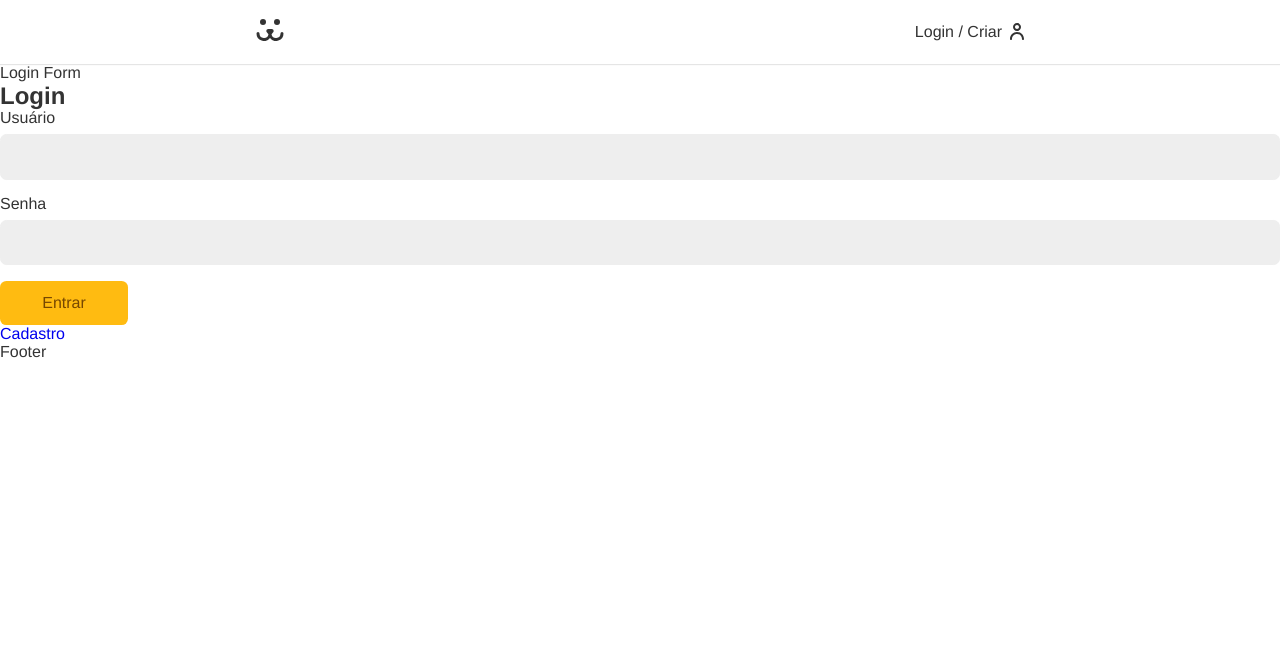
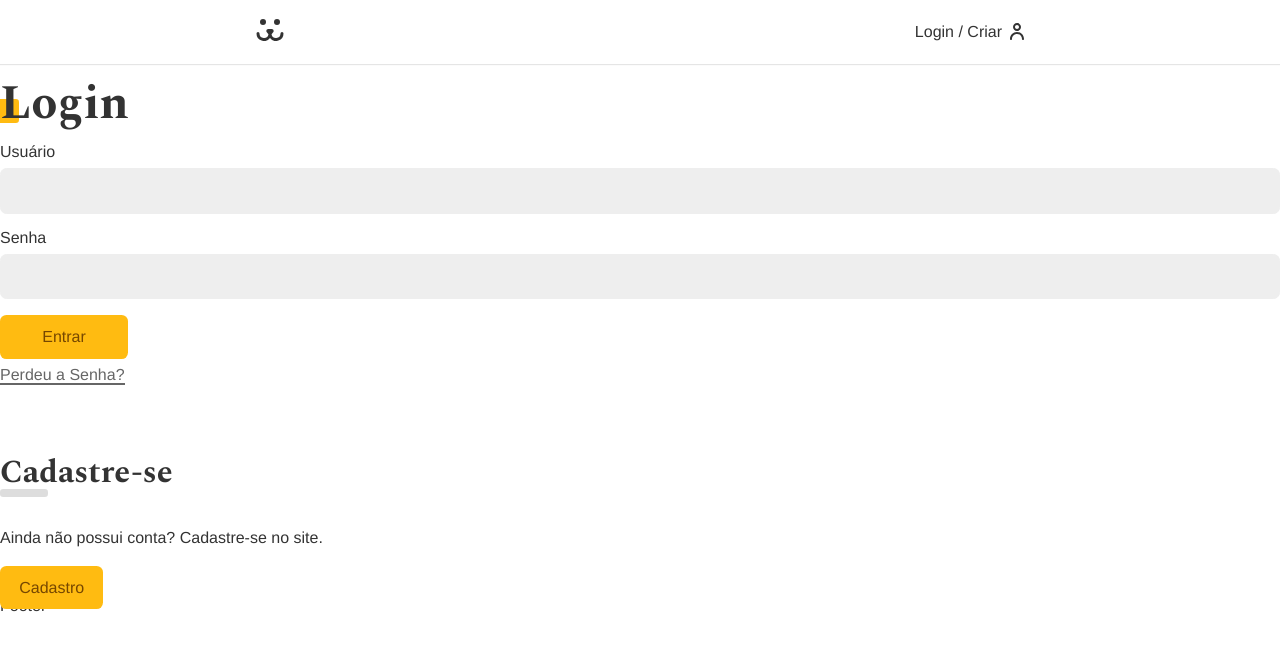
Before and after one commit to abdielmartins/dogsProject, a React (Create React App) app: page /login in a window 1280 px wide. Shown: the top 650 px of the page. Built offline with nearby package versions, Linux system fonts and the light colour scheme.

Commit message:
feat: styled forms

```diff
--- a/src/App.css
+++ b/src/App.css
@@ -1,3 +1,5 @@
+@import url("https://fonts.googleapis.com/css2?family=Spectral:wght@700&display=swap");
+
 * {
   box-sizing: border-box;
 }
@@ -7,7 +9,7 @@ body {
   margin: 0;
   color: #333;
   --type-first: Helvetica, Arial, sans-serif;
-  --type-second: "Spectral", Georgia;
+  --type-second: "Spectral", georgia;
   font-family: var(--type-first);
 }
 
@@ -41,6 +43,7 @@ input {
 
 a {
   text-decoration: none;
+  color: #333;
 }
 
 .container {
@@ -48,3 +51,38 @@ a {
   padding: 0 1rem;
   margin: 0 auto;
 }
+
+.title {
+  font-family: var(--type-second);
+  line-height: 1;
+  font-size: 3rem;
+  margin: 1rem 0;
+  position: relative;
+  z-index: 1;
+}
+
+.title::after {
+  content: "";
+  display: block;
+  width: 1.5rem;
+  height: 1.5rem;
+  background: #fb1;
+  position: absolute;
+  bottom: 5px;
+  left: -5px;
+  border-radius: 0.2rem;
+  z-index: -1;
+}
+
+.animeLeft {
+  opacity: 0;
+  transform: translateX(-20px);
+  animation: animeLeft 0.3s forwards;
+}
+
+@keyframes animeLeft {
+  to {
+    opacity: 1;
+    transform: initial;
+  }
+}
--- a/src/components/login/LoginForm.jsx
+++ b/src/components/login/LoginForm.jsx
@@ -5,6 +5,10 @@ import Input from "../forms/Input";
 import Button from "../forms/Button";
 import useForm from "../../hooks/useForm";
 import { UserContext } from "../../context/userContext";
+import Error from "../../helper/error";
+
+import styles from "./LoginForm.module.css";
+import stylesButton from "../forms/Button.module.css";
 
 const LoginForm = () => {
   const username = useForm();
@@ -21,10 +25,8 @@ const LoginForm = () => {
   }
 
   return (
-    <div>
-      <section>
-        Login Form
-        <h1>Login</h1>
+    <section className="animeLeft">
+      <h1 className="title">Login</h1>
       <form action="" onSubmit={handleSubmit}>
         <Input label="Usuário" type="text" name="username" {...username} />
         <Input label="Senha" type="password" name="password" {...password} />
@@ -33,11 +35,19 @@ const LoginForm = () => {
         ) : (
           <Button>Entrar</Button>
         )}
-          {error && <p>{error}</p>}
+        <Error error={error} />
       </form>
+      <Link className={styles.lost} to="/login/lost">
+        Perdeu a Senha?
+      </Link>
+      <div className={styles.signIn}>
+        <h2 className={styles.subTitle}>Cadastre-se</h2>
+        <p>Ainda não possui conta? Cadastre-se no site.</p>
+      </div>
+      <Link className={stylesButton.button} to="/login/create">
+        Cadastro
+      </Link>
     </section>
-      <Link to="/login/create">Cadastro</Link>
-    </div>
   );
 };
 
--- /dev/null
+++ b/src/components/login/LoginForm.module.css
@@ -0,0 +1,41 @@
+.form {
+  margin-bottom: 2rem;
+}
+
+.lost {
+  display: inline-block;
+  color: #666;
+  padding: 0.5rem 0;
+  line-height: 1;
+}
+
+.lost::after {
+  content: "";
+  height: 2px;
+  width: 100%;
+  background-color: currentColor;
+  display: block;
+}
+
+.signIn {
+  margin-top: 4rem;
+}
+
+.signIn p {
+  margin: 2rem 0;
+}
+
+.subTitle {
+  font-family: var(--type-second);
+  line-height: 1;
+  font-size: 2rem;
+}
+
+.subTitle::after {
+  content: "";
+  display: block;
+  background: #ddd;
+  height: 0.5rem;
+  width: 3rem;
+  border-radius: 0.2rem;
+}
--- /dev/null
+++ b/src/helper/error.js
@@ -0,0 +1,10 @@
+const Error = ({ error }) => {
+  if (!error) return null;
+  return (
+    <div>
+      <p style={{ color: "#f31", margin: "1rem 0" }}>{error}</p>
+    </div>
+  );
+};
+
+export default Error;
```
Lines whose indentation alone changed are shown as unchanged.
